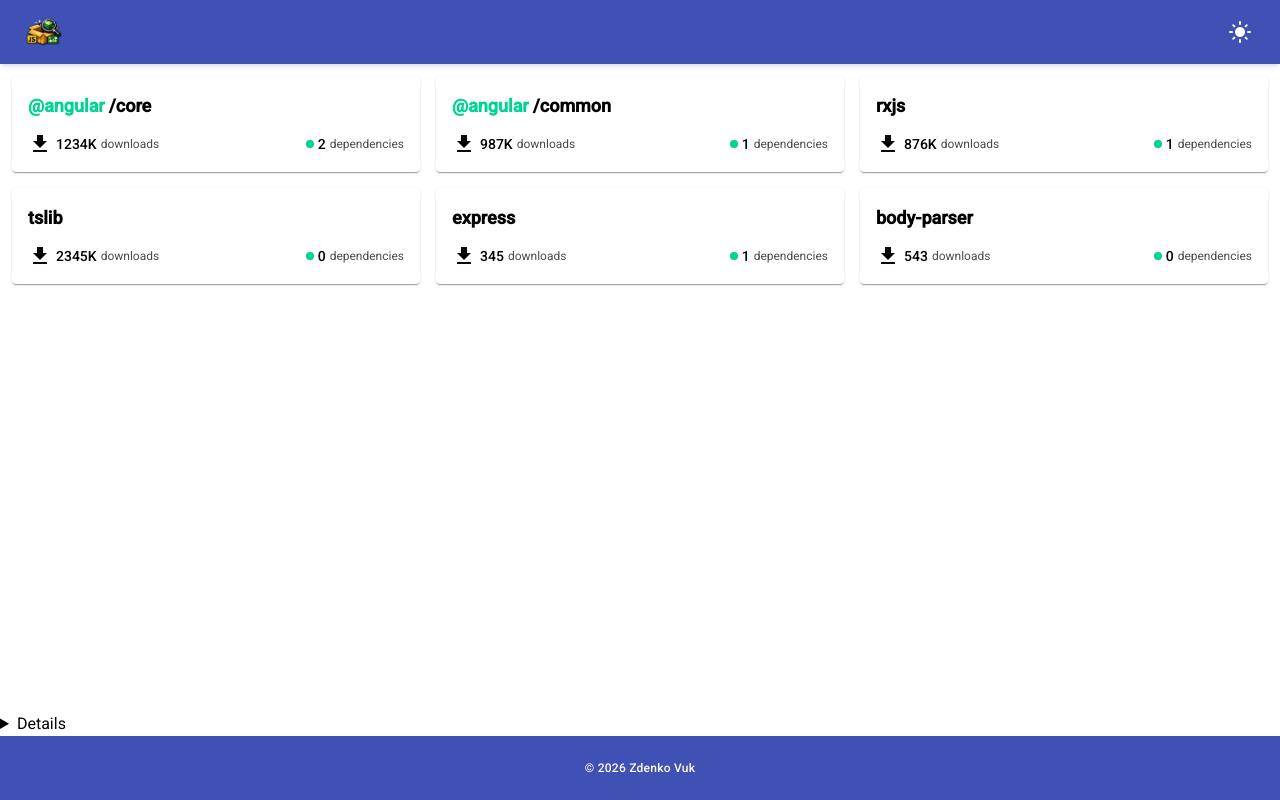
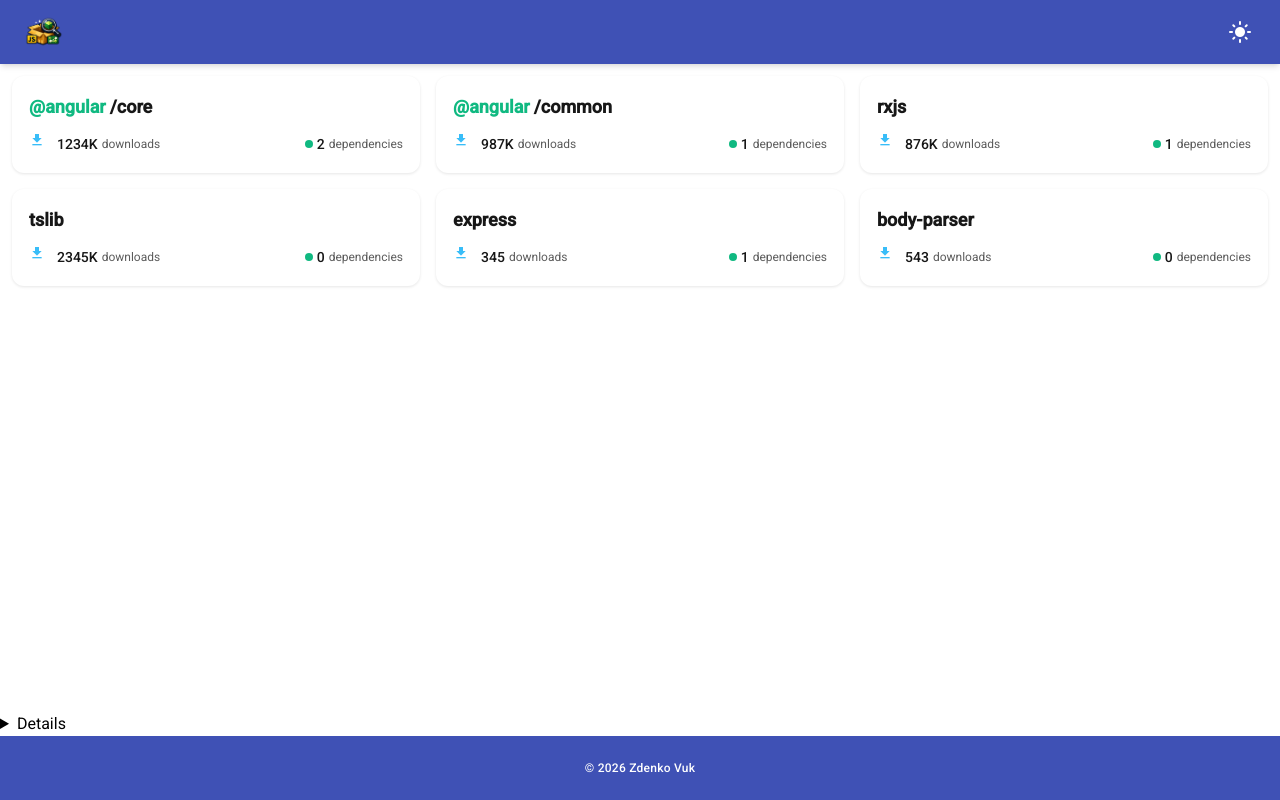
Before and after one commit to beaverDamDemo/test-assignment-package-explorer-frontend, an Angular app: page / in a window 1280 px wide. Built offline with nearby package versions, Linux system fonts and the light colour scheme.

Commit message:
card style colors moved to css

```diff
--- a/src/app/components/single-package-card/single-package-card.component.css
+++ b/src/app/components/single-package-card/single-package-card.component.css
@@ -8,3 +8,84 @@ mat-card {
     box-shadow 0.2s,
     color 0.2s;
 }
+.package-card {
+  padding: 1rem;
+  border-radius: 0.75rem;
+  background-color: var(--pkg-bg);
+  color: var(--pkg-text);
+  box-shadow: 0 1px 3px rgba(0, 0, 0, 0.1);
+  transition: all 0.2s;
+  cursor: pointer;
+  border: 1px solid transparent;
+}
+
+.package-card.is-hovered {
+  box-shadow: 0 4px 6px rgba(0, 0, 0, 0.15);
+  border-color: var(--pkg-border-hover);
+}
+
+.package-card.is-dependency:not(.is-hovered) {
+  border-color: var(--pkg-border-dependency);
+}
+
+.package-header {
+  display: flex;
+  align-items: baseline;
+  gap: 0.25rem;
+  font-size: 1.125rem;
+  font-weight: 600;
+  transition: color 0.2s;
+}
+
+.package-card.is-hovered .package-header {
+  color: var(--pkg-header-hover);
+}
+
+.package-card.is-dependency:not(.is-hovered) .package-header {
+  color: var(--pkg-header-dependency);
+}
+
+.package-scope {
+  color: var(--pkg-scope);
+}
+
+.package-body {
+  display: flex;
+  justify-content: space-between;
+  align-items: center;
+  margin-top: 0.75rem;
+  font-size: 0.875rem;
+}
+
+.downloads {
+  display: flex;
+  align-items: center;
+  gap: 0.25rem;
+}
+
+.downloads mat-icon {
+  color: var(--pkg-icon);
+  font-size: 1rem;
+}
+
+.deps {
+  display: flex;
+  align-items: center;
+  gap: 0.25rem;
+}
+
+.deps .dot {
+  width: 0.5rem;
+  height: 0.5rem;
+  background-color: var(--pkg-dot);
+  border-radius: 9999px;
+}
+
+.value {
+  font-weight: 500;
+}
+
+.label {
+  font-size: 0.75rem;
+  opacity: 0.7;
+}
--- a/src/app/components/single-package-card/single-package-card.component.html
+++ b/src/app/components/single-package-card/single-package-card.component.html
@@ -1,26 +1,25 @@
-<mat-card class="p-4 rounded-xl shadow-md transition-all cursor-pointer border border-transparent"
-  (mouseenter)="hoverStart.emit()" (mouseleave)="hoverEnd.emit()" [class.shadow-lg]="isHovered"
-  [class.border-emerald-400]="isHovered" [class.border-sky-400]="isDependency">
-  <div class="flex items-baseline gap-1 text-lg font-semibold transition-colors" [class.text-emerald-400]="isHovered"
-    [class.text-sky-400]="isDependency && !isHovered">
+<mat-card class="package-card" (mouseenter)="hoverStart.emit()" (mouseleave)="hoverEnd.emit()"
+  [class.is-hovered]="isHovered" [class.is-dependency]="isDependency">
+  <div class="package-header">
     @if (scope) {
-    <span class="text-emerald-400">{{ scope }}</span>
+    <span class="package-scope">{{ scope }}</span>
     <span>/{{ name }}</span>
     } @else {
     <span>{{ name }}</span>
     }
   </div>
 
-  <div class="flex items-center justify-between mt-3 text-sm">
-    <div class="flex items-center gap-1">
-      <mat-icon class="text-sky-400 text-base">download</mat-icon>
-      <span class="font-medium">{{ formattedDownloads }}</span>
-      <span class="text-xs opacity-70">downloads</span>
+  <div class="package-body">
+    <div class="downloads">
+      <mat-icon>download</mat-icon>
+      <span class="value">{{ formattedDownloads }}</span>
+      <span class="label">downloads</span>
     </div>
-    <div class="flex items-center gap-1">
-      <span class="w-2 h-2 rounded-full bg-emerald-400"></span>
-      <span class="font-medium">{{ pkg.dependencyCount }}</span>
-      <span class="text-xs opacity-70">dependencies</span>
+
+    <div class="deps">
+      <span class="dot"></span>
+      <span class="value">{{ pkg.dependencyCount }}</span>
+      <span class="label">dependencies</span>
     </div>
   </div>
 </mat-card>
--- a/src/styles.css
+++ b/src/styles.css
@@ -1,5 +1,28 @@
 @import 'tailwindcss';
 @import '@angular/material/prebuilt-themes/indigo-pink.css';
+
+:root {
+  --pkg-border-hover: rgb(16 185 129);
+  --pkg-border-dependency: rgb(56 189 248);
+  --pkg-header-hover: rgb(16 185 129);
+  --pkg-header-dependency: rgb(56 189 248);
+  --pkg-scope: rgb(16 185 129);
+  --pkg-dot: rgb(16 185 129);
+  --pkg-icon: rgb(56 189 248);
+  --pkg-bg: rgb(255 255 255);
+  --pkg-text: rgb(23 23 23);
+}
+html.dark-mode {
+  --pkg-border-hover: rgb(52 211 153);
+  --pkg-border-dependency: rgb(125 211 252);
+  --pkg-header-hover: rgb(52 211 153);
+  --pkg-header-dependency: rgb(125 211 252);
+  --pkg-scope: rgb(52 211 153);
+  --pkg-dot: rgb(52 211 153);
+  --pkg-icon: rgb(125 211 252);
+  --pkg-bg: rgb(31 41 55);
+  --pkg-text: rgb(229 231 235);
+}
 
 html,
 body {
@@ -23,28 +46,22 @@ body {
 
 html {
   color-scheme: light;
-
   --mdc-theme-background: #ffffff;
   --mdc-theme-surface: #ffffff;
   --mdc-theme-on-surface: #000000;
-
   --mdc-theme-primary: #00acc1;
   --mdc-theme-on-primary: #ffffff;
-
   --mdc-theme-secondary: #26c6da;
   --mdc-theme-on-secondary: #000000;
 }
 
 html.dark-mode {
   color-scheme: dark;
-
   --mdc-theme-background: #0e1113;
   --mdc-theme-surface: #171b1e;
   --mdc-theme-on-surface: #d6d9db;
-
   --mdc-theme-primary: #00838f;
   --mdc-theme-on-primary: #e0f7fa;
-
   --mdc-theme-secondary: #00695c;
   --mdc-theme-on-secondary: #c8e6c9;
 }
```
